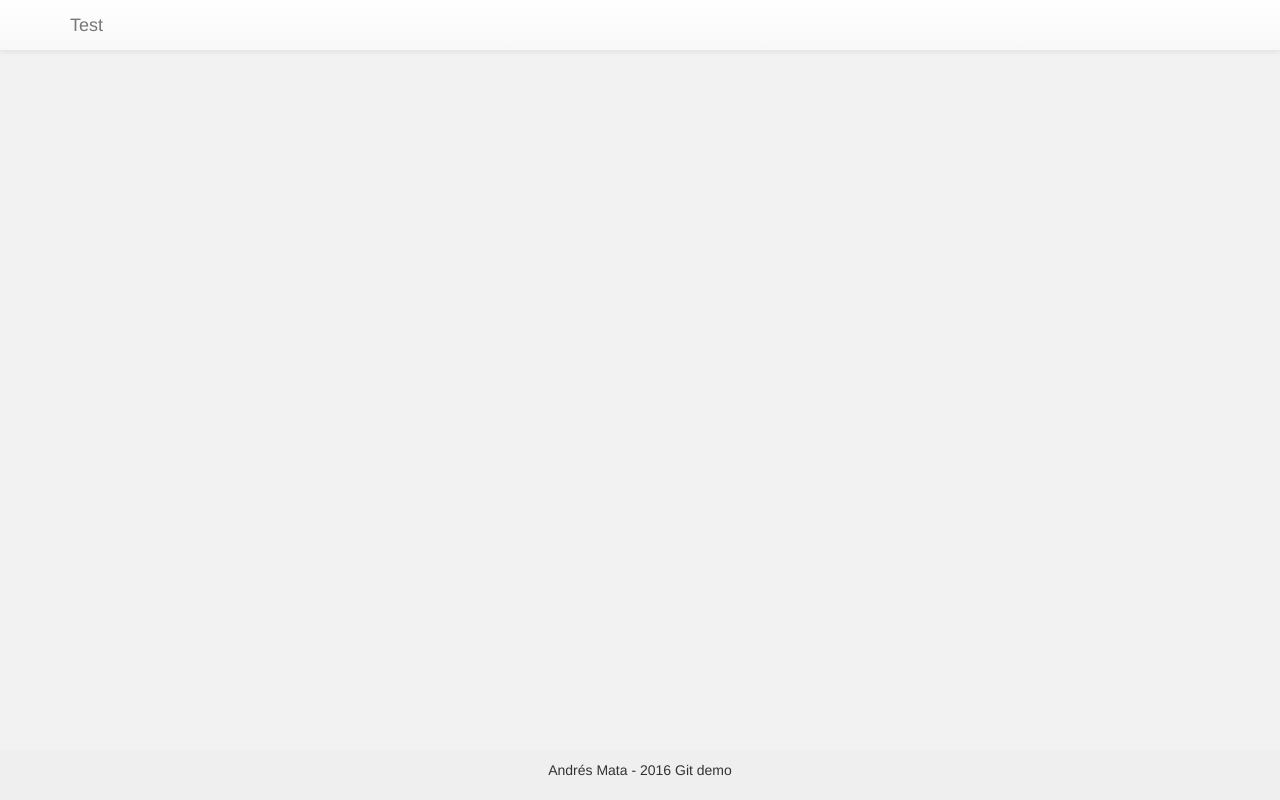
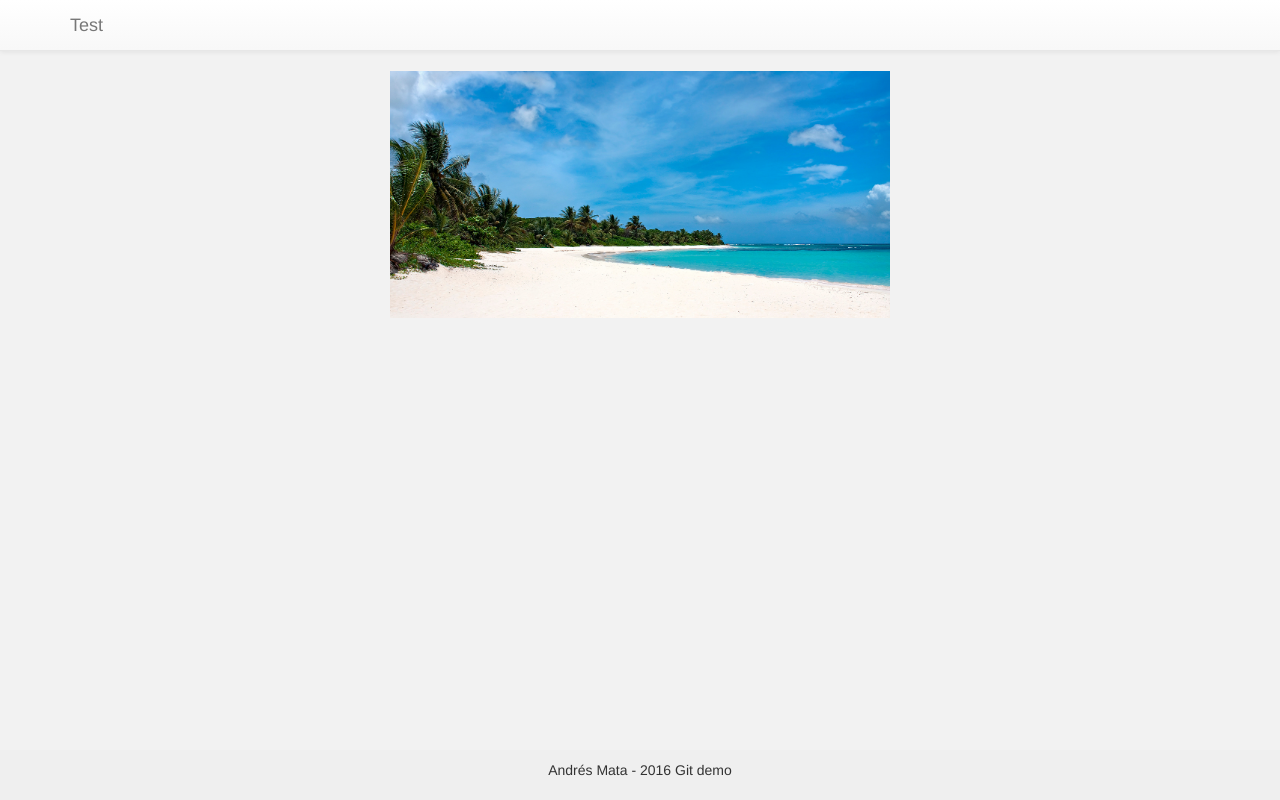
Before and after one commit to amata93/test, a plain HTML site: page index.html in a window 1280 px wide. Drawn offline with nearby package versions, Linux system fonts and the light colour scheme.

Commit message:
Adding image for #4

```diff
--- a/index.html
+++ b/index.html
@@ -41,6 +41,7 @@
     <div class="container-fluid">
         <div class="row">
             <div class="col-md-12">
+                <img class="badCenter" alt="Tamarindo beach" src="theme/img/Playa-Tamarindo-Costa-Rica.jpg">
             </div>
         </div>
     </div>
@@ -50,5 +51,6 @@
 </footer>
 <script src="https://code.jquery.com/jquery-3.1.1.min.js"></script>
 <script src="https://maxcdn.bootstrapcdn.com/bootstrap/3.3.7/js/bootstrap.min.js"></script>
+<script src="theme/js/script.js"></script>
 </body>
 </html>
--- a/theme/css/style.css
+++ b/theme/css/style.css
@@ -30,3 +30,8 @@ footer {
 footer p {
     text-align: center;
 }
+
+.badCenter {
+    width: 500px;
+    margin-left: 30%;
+}
--- a/theme/js/script.js
+++ b/theme/js/script.js
@@ -1,3 +1,3 @@
-/**
- * Created by Mata on 28/12/2016.
- */
+$(document).ready(function () {
+    //formListener();
+});
```
